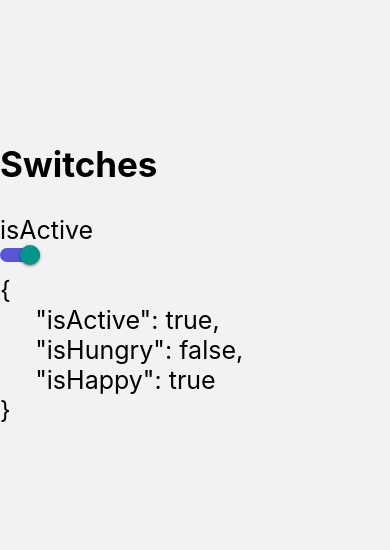
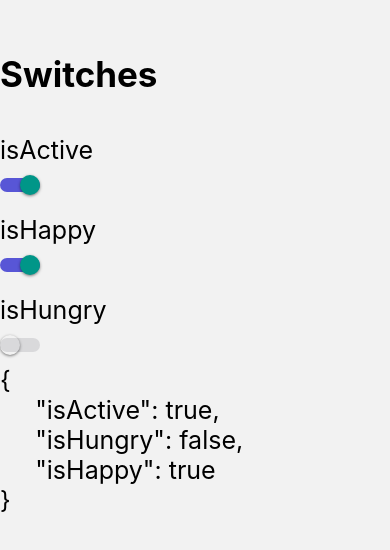
Before and after one commit to FranCarn/RNComponents, a React Native app: screen /SwitchScreen in a window 390 px wide. Shown: the part 148-698 px from the top of the page. Built offline with nearby package versions, Linux system fonts and the light colour scheme.

Commit message:
switch multiple ready

```diff
--- a/src/components/FlatListMenuItem.tsx
+++ b/src/components/FlatListMenuItem.tsx
@@ -16,10 +16,10 @@ export const FlatListMenuItem = ({item}: Props) => {
       activeOpacity={0.8}
       onPress={() => navigate(item.component as never)}>
       <View style={styles.container}>
-        <Icon name={item.icon} color="gray" size={23} />
+        <Icon name={item.icon} color="#5857d6" size={23} />
         <Text style={styles.itemText}>{item.name}</Text>
         <View style={{flex: 1}} />
-        <Icon name="chevron-forward-outline" color="gray" size={23} />
+        <Icon name="chevron-forward-outline" color="#5857d6" size={23} />
       </View>
     </TouchableOpacity>
   );
--- a/src/screens/SwitchScreen.tsx
+++ b/src/screens/SwitchScreen.tsx
@@ -23,6 +23,20 @@ const SwitchScreen = () => {
         isOn={isActive}
         onChange={value => handleChange(value, 'isActive')}
       />
+      <View style={styles.switchRow}>
+        <Text style={styles.switchText}>isHappy</Text>
+      </View>
+      <CustomSwitch
+        isOn={isHappy}
+        onChange={value => handleChange(value, 'isHappy')}
+      />
+      <View style={styles.switchRow}>
+        <Text style={styles.switchText}>isHungry</Text>
+      </View>
+      <CustomSwitch
+        isOn={isHungry}
+        onChange={value => handleChange(value, 'isHungry')}
+      />
       <Text style={styles.switchText}>{JSON.stringify(state, null, 5)}</Text>
     </View>
   );
@@ -41,6 +55,7 @@ const styles = StyleSheet.create({
     flexDirection: 'row',
     justifyContent: 'space-between',
     alignItems: 'center',
+    marginVertical: 10,
   },
 });
 
```
